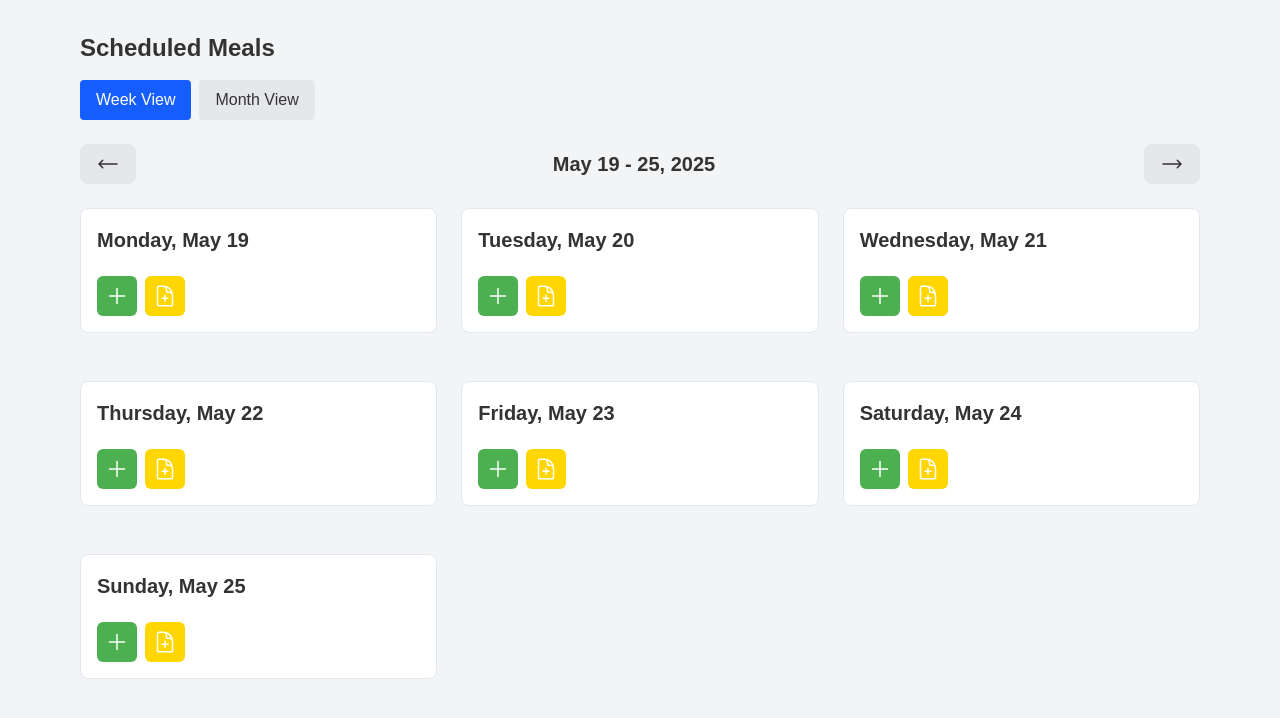
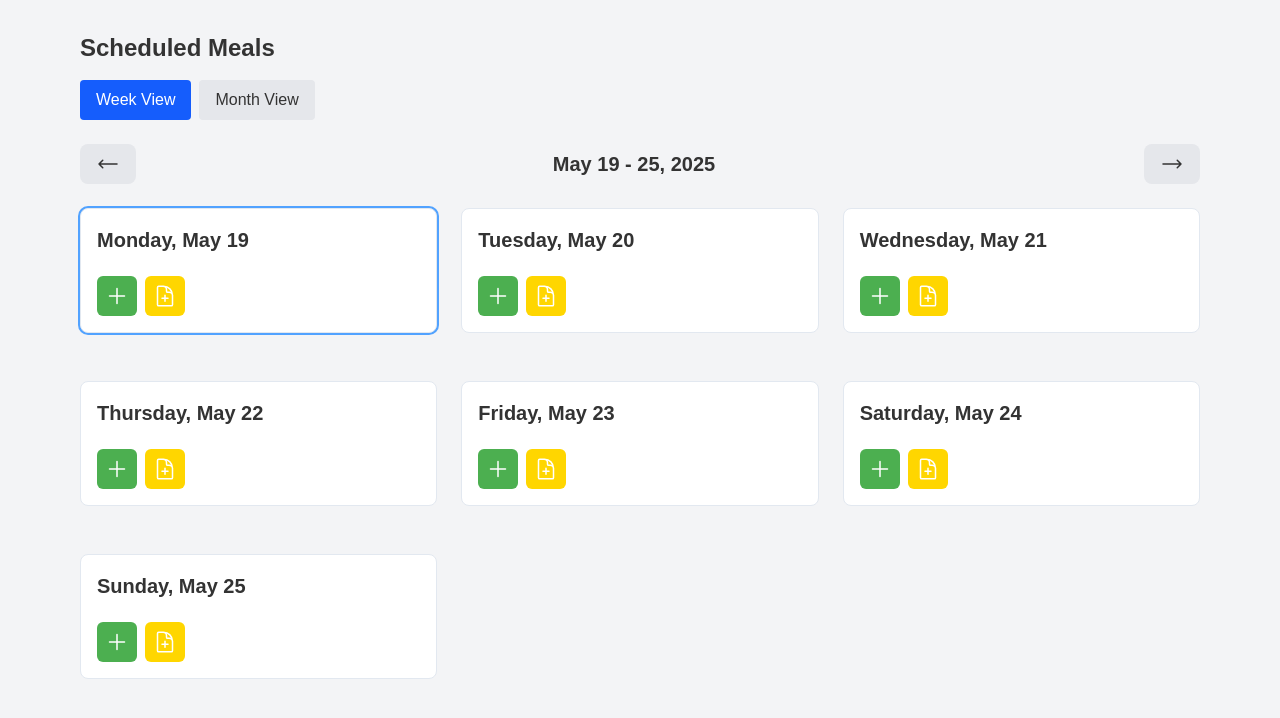
Before and after one commit to HardyUX/MealBloom, a React (Vite) app: page / in a window 1280 px wide. Shown: the top 718 px of the page. Built offline with nearby package versions, Linux system fonts and the light colour scheme.

Commit message:
feat: add highlight border to current date in both Views and visually highlight weekends in Month View

```diff
--- a/src/components/DropZone.jsx
+++ b/src/components/DropZone.jsx
@@ -1,12 +1,13 @@
 import { useMealDrop } from '../hooks/useMealDrop';
 
-function DropZone({ dateString, children, onMealDrop }) {
+function DropZone({ dateString, children, onMealDrop, highlight }) {
     const [{ isOver }, drop] = useMealDrop(onMealDrop, dateString);
 
     return (
         <div
             ref={drop}
-            className={`meal-day-container ${isOver ? 'bg-blue-100' : ''}`}
+            className={
+                `meal-day-container ${isOver ? 'bg-blue-100' : ''} ${highlight ? " ring-2 ring-blue-400" : ""}`}
         >
             {children}
         </div>
--- a/src/components/WeekView.jsx
+++ b/src/components/WeekView.jsx
@@ -1,6 +1,6 @@
 // src/components/WeekView.jsx
 
-import { formatDate, toLocalDateKey, generateWeekDays } from '../utils/dateUtils';
+import { formatDate, toLocalDateKey, generateWeekDays, isToday } from '../utils/dateUtils';
 import DropZone from './DropZone';
 import DraggableMeal from './DraggableMeal';
 import AddMealForm from './AddMealForm';
@@ -24,8 +24,15 @@ function WeekView({
                 const dateString = toLocalDateKey(day);
                 const mealsOnThisDay = groupedMeals[dateString] || [];
 
+                const isTodayFlag = isToday(day);
+
                 return (
-                    <DropZone key={dateString} dateString={dateString} onMealDrop={handleMealDrop}>
+                        <DropZone
+                            key={dateString}
+                            dateString={dateString}
+                            onMealDrop={handleMealDrop}
+                            highlight={isTodayFlag}
+                            >
                             <h3 className="meal-day-header text-lg font-bold mb-1 sm:mb-2">
                                 {formatDate(dateString)}
                             </h3>
```
Lines whose indentation alone changed are shown as unchanged.
